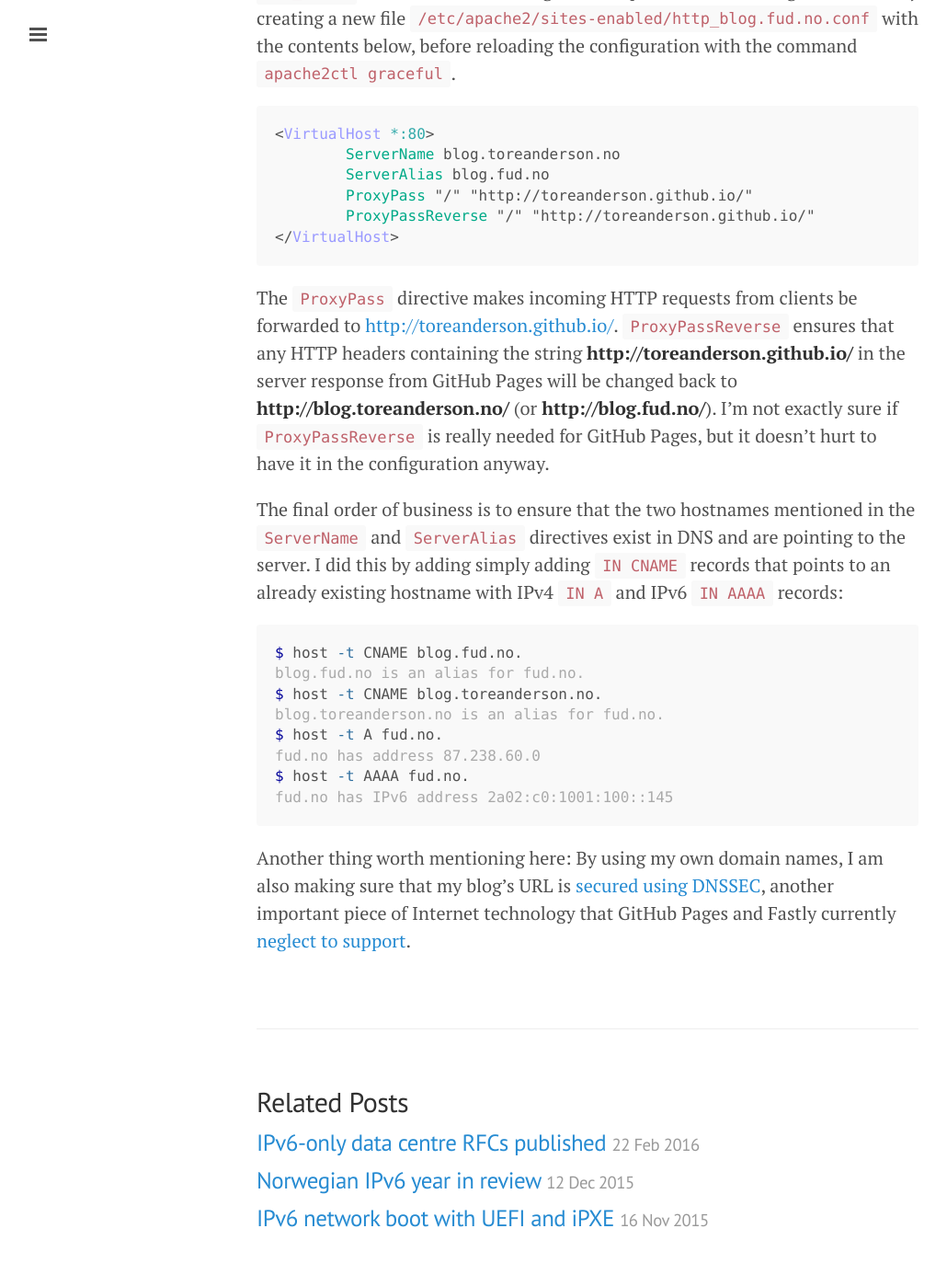
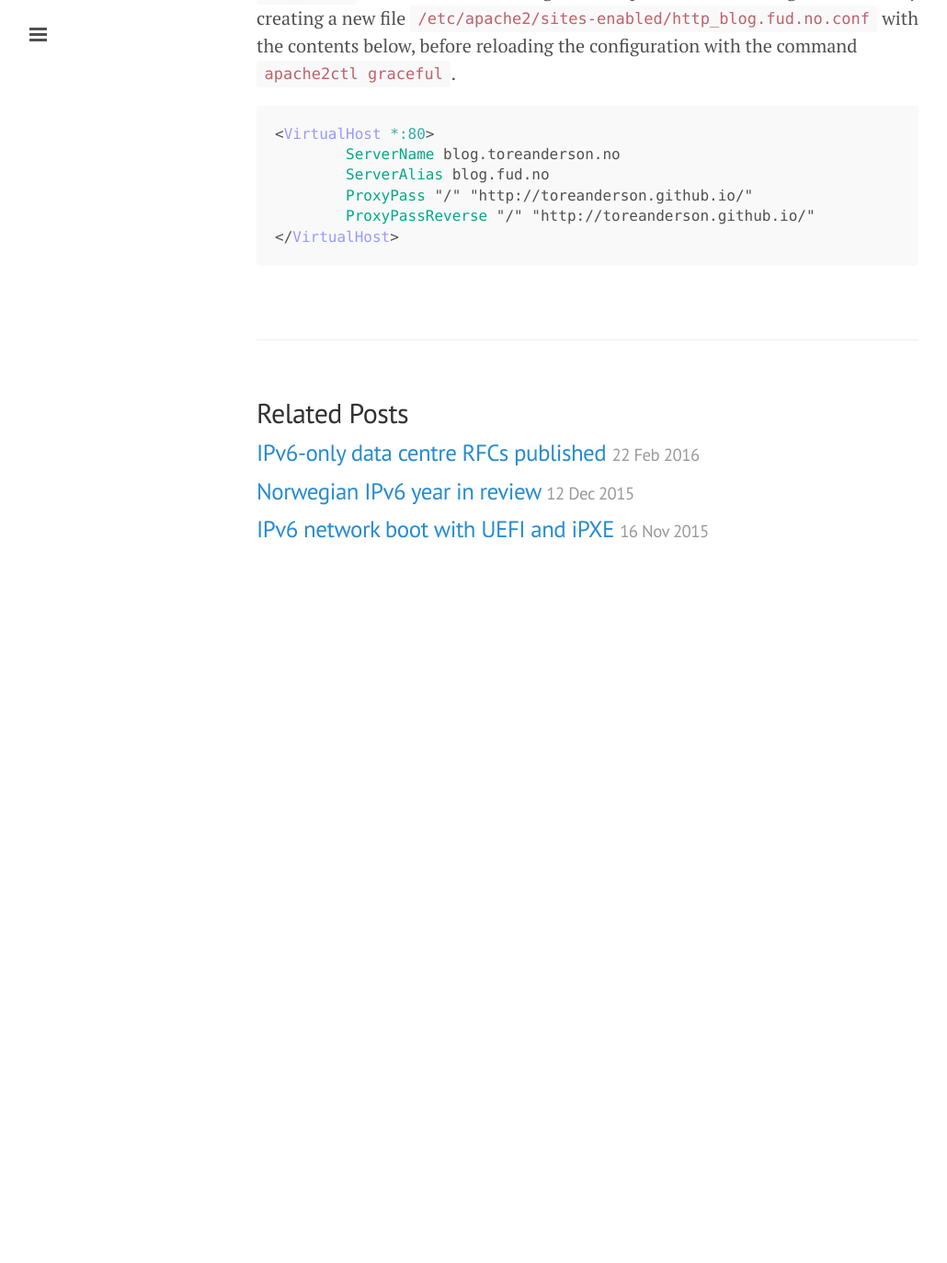
Before and after one commit to toreanderson/toreanderson.github.io, a Jekyll site: the page built from _posts/2015-09-07-working-around-github-pages-and-fastlys-missing-ipv6-support-using-apache-mod_proxy.markdown, in a window 1280 px wide and 1400 px high, scrolled down 1639 px. Shown: the top 1373 px of the window at 92% size, without its empty margins (1-1031 px from the left). Built offline with Jekyll 4.4.1, drawn with Linux system fonts in a browser that asks for light colours; after the commit the page ends 2290 px from its top, so only the background shows below that.

Commit message:
is it in last four sections?

`````diff
--- a/_posts/2015-09-07-working-around-github-pages-and-fastlys-missing-ipv6-support-using-apache-mod_proxy.markdown
+++ b/_posts/2015-09-07-working-around-github-pages-and-fastlys-missing-ipv6-support-using-apache-mod_proxy.markdown
@@ -73,35 +73,3 @@ the contents below, before reloading the configuration with the command
 	ProxyPassReverse "/" "http://toreanderson.github.io/"
 </VirtualHost>
 ````
-
-The `ProxyPass` directive makes incoming HTTP requests from clients be
-forwarded to [http://toreanderson.github.io/](http://toreanderson.github.io/).
-`ProxyPassReverse` ensures that any HTTP headers containing the string
-**http://toreanderson.github.io/** in the server response from GitHub Pages
-will be changed back to **http://blog.toreanderson.no/** (or
-**http://blog.fud.no/**). I'm not exactly sure if `ProxyPassReverse` is really
-needed for GitHub Pages, but it doesn't hurt to have it in the configuration
-anyway.
-
-The final order of business is to ensure that the two hostnames mentioned in
-the `ServerName` and `ServerAlias` directives exist in DNS and are pointing to
-the server. I did this by adding simply adding `IN CNAME` records that points
-to an already existing hostname with IPv4 `IN A` and IPv6 `IN AAAA` records:
-
-````console
-$ host -t CNAME blog.fud.no.
-blog.fud.no is an alias for fud.no.
-$ host -t CNAME blog.toreanderson.no.
-blog.toreanderson.no is an alias for fud.no.
-$ host -t A fud.no.
-fud.no has address 87.238.60.0
-$ host -t AAAA fud.no.
-fud.no has IPv6 address 2a02:c0:1001:100::145
-````
-
-Another thing worth mentioning here: By using my own domain names, I am also
-making sure that my blog's URL is [secured using
-DNSSEC](http://dnssec-debugger.verisignlabs.com/blog.toreanderson.no), another
-important piece of Internet technology that GitHub Pages and Fastly currently
-[neglect to
-support](http://dnssec-debugger.verisignlabs.com/toreanderson.github.io).
`````
